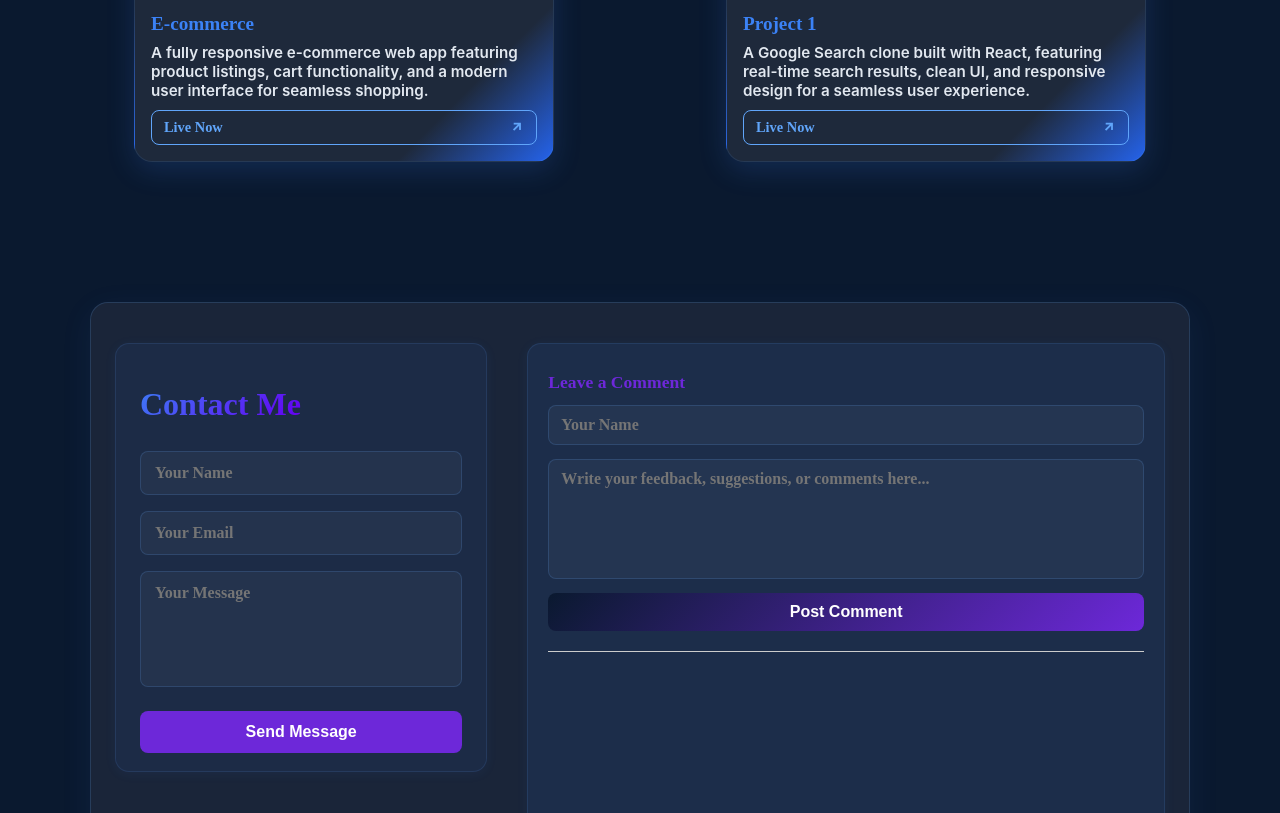
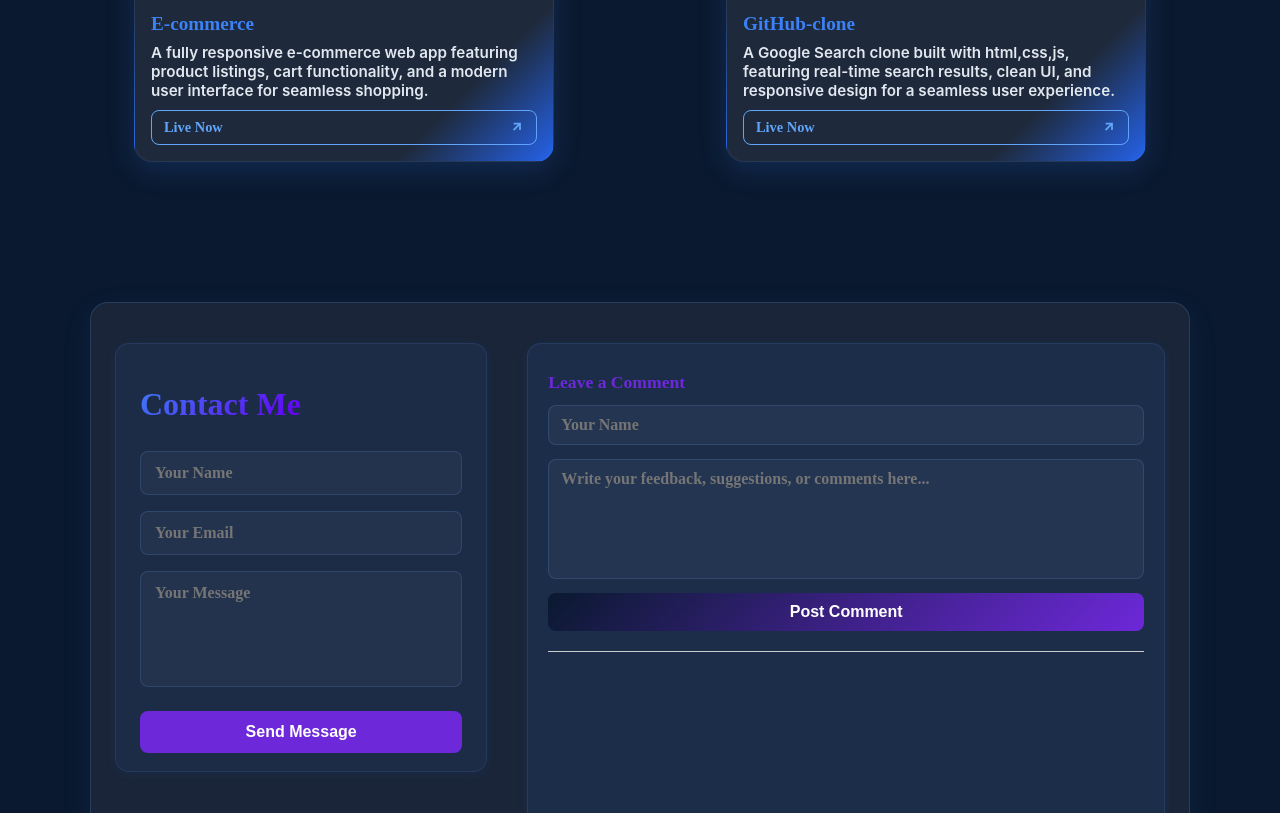
Before and after one commit to its-m4npreet/its-m4npreet.github.io, a plain HTML site: page index.html in a window 1280 px wide. Shown: the part 1894-2707 px from the top of the page. Drawn offline with nearby package versions, Linux system fonts and the light colour scheme; no server answers.

Commit message:
changing name of project

```diff
--- a/index.html
+++ b/index.html
@@ -199,8 +199,8 @@
                     <img src="/img/googleclone.png" alt="#">
                 </div>
                 <div class="project-information">
-                    <h3>Project 1</h3>
-                    <p>A Google Search clone built with React, featuring real-time search results, clean UI, and responsive design for a seamless user experience.</p>
+                    <h3>GitHub-clone</h3>
+                    <p>A Google Search clone built with html,css,js, featuring real-time search results, clean UI, and responsive design for a seamless user experience.</p>
                     <div class="button" onclick="window.location.href='https://googleclonefindzone.netlify.app/'"><span>Live Now</span><span><i
                                 class="ri-arrow-right-up-line"></i></span></div>
                 </div>
```
